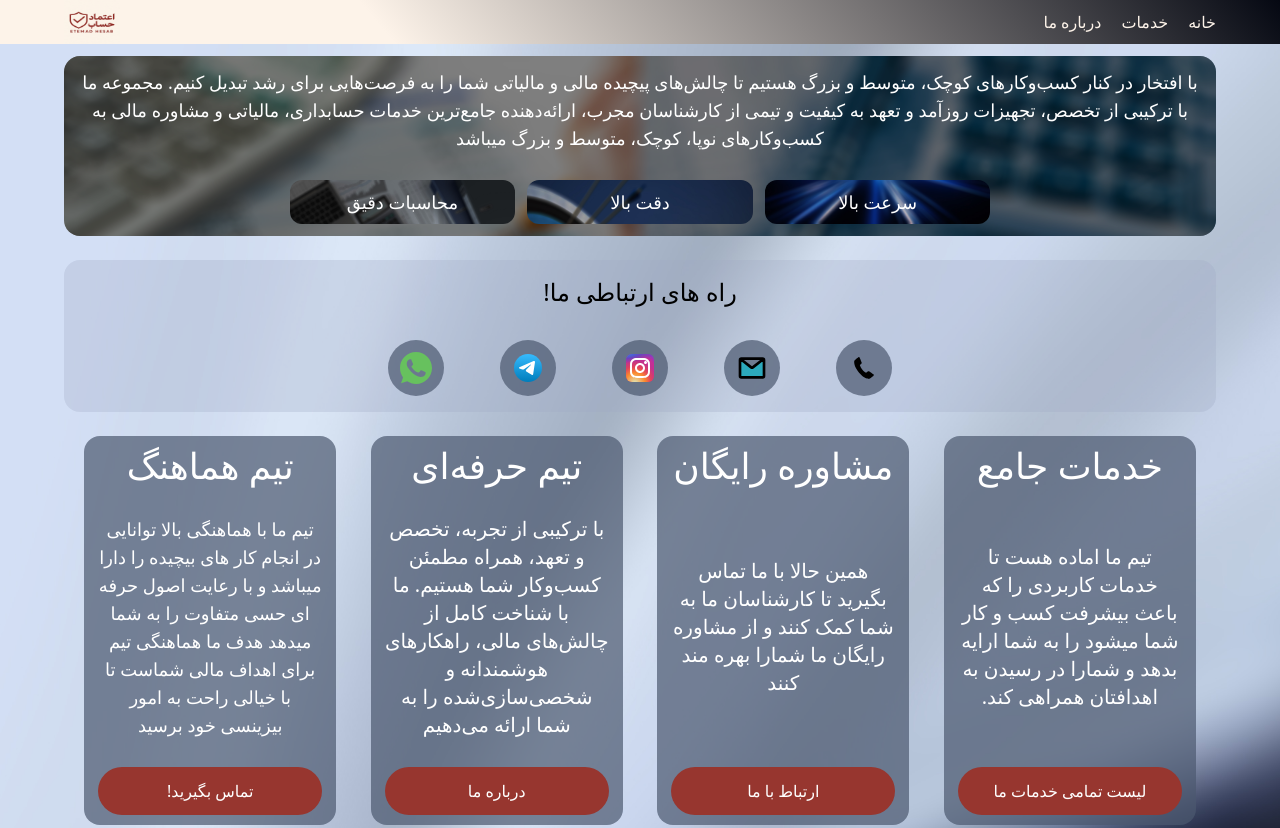
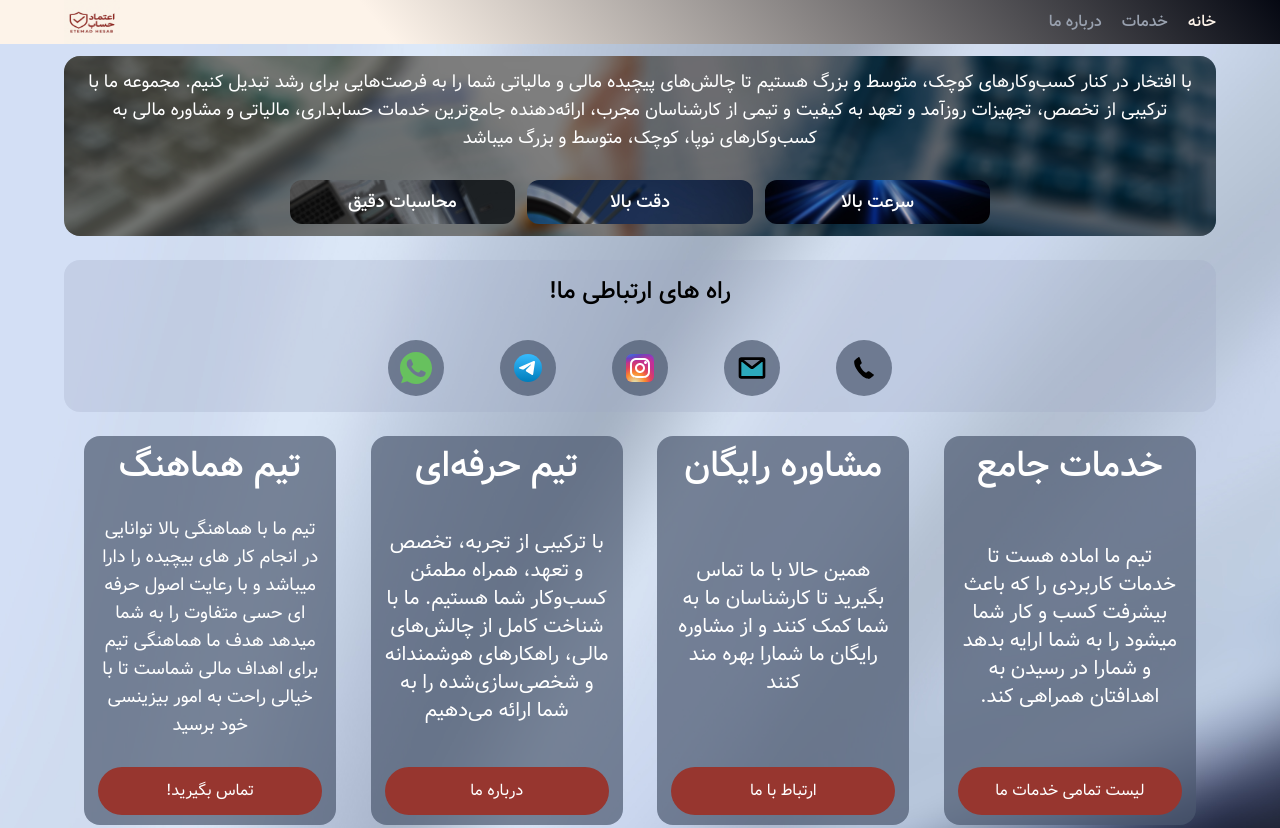
Before and after one commit to nimamesbah/etemad-hesab, a website: page index.html in a window 1280 px wide. Shown: the top 828 px of the page. Drawn offline with Linux system fonts and the light colour scheme.

Commit message:
font added

```diff
--- a/assets/app.js
+++ b/assets/app.js
@@ -6,6 +6,8 @@ const menuHam = document.getElementById("menuHam")
 const contacts = document.getElementById("contacts")
 const loading = document.getElementById("loading")
 const firstText = document.getElementById("firstText")
+
+
 
 
 function phoneHandle() {
@@ -50,13 +52,16 @@ function scrollFunc() {
 
 function goToContacts() {
     window.scrollTo({
-        top: contacts.offsetTop - 200
+        top: contacts.offsetTop - 300
     })
     contacts.classList.add("animate-pulse")
     setTimeout(() => contacts.classList.remove("animate-pulse"), 4000)
 }
 
 function loadingHandle() {
+    // debugger
+    if (location.pathname === "/index.html" || location.pathname === "/etemad_hesab/index.html") {
+
         setTimeout(() => {
             loading.classList.remove("opacity-100")
             loading.classList.add("opacity-0")
@@ -64,13 +69,17 @@ function loadingHandle() {
         setTimeout(() => {
             loading.classList.remove("flex")
             loading.classList.add("hidden")
-        document.documentElement.style.overflow = ''
+            document.body.style.overflow = ''
+            enableScroll()
 
         }, 2300)
         setTimeout(() => {
             firstText.classList.remove("brightness-0")
             contacts.classList.remove("brightness-0")
         }, 2300)
+    } else
+        setTimeout(() => otherPage(), 100)
+
 }
 
 function boxHandle() {
@@ -93,8 +102,31 @@ function boxHandle() {
 
 }
 
+function otherPage() {
+    enableScroll()
+    document.body.style.overflow = "visible"
+
+}
+
 loadingHandle()
-document.documentElement.style.overflow = 'hidden'
+
+disableScroll()
+document.body.style.overflow = "hidden"
 
 window.addEventListener("scroll", scrollFunc)
 window.addEventListener("scroll", boxHandle)
+console.log("loc", location.pathname)
+
+function disableScroll() {
+    document.addEventListener('touchmove', preventDefault, {
+        passive: false
+    });
+}
+
+function enableScroll() {
+    document.removeEventListener('touchmove', preventDefault);
+}
+
+function preventDefault(e) {
+    e.preventDefault();
+}
--- a/assets/input.css
+++ b/assets/input.css
@@ -1,15 +1,10 @@
 @import "tailwindcss";
 
 @theme {
-    --color-logoBg: #fdf3e9;
-    --color-darkH: #050812;
-    --color-bigBox: rgba(159, 168, 196, 0.3);
-    --color-4Box: rgba(76, 89, 111, 0.7);
-    --color-btnBox: #97362f;
-    --breakpoint-800: 800px
+  --color-logoBg: #fdf3e9;
+  --color-darkH: #050812;
+  --color-bigBox: rgba(159, 168, 196, 0.3);
+  --color-4Box: rgba(76, 89, 111, 0.7);
+  --color-btnBox: #97362f;
+  --breakpoint-800: 800px;
 }
-
-@font-face {
-    font-family: elham, sans-serif;
-    src: url(/assets/fonts/B_Elham_0.ttf) format(truetype);
-}
--- a/assets/style.css
+++ b/assets/style.css
@@ -1,8 +1,36 @@
+@font-face {
+  font-family: "vazir";
+  src: url("/assets/fonts/Vazir.woff2") format("woff2"),
+    url("/assets/fonts/Vazir.woff") format("woff");
+  font-weight: 300; /* Light */
+  font-style: normal;
+}
+
+@font-face {
+  font-family: "vazir";
+  src: url("/assets/fonts/Vazir-Medium.woff2") format("woff2"),
+    url("/assets/fonts/Vazir-Medium.woff") format("woff");
+  font-weight: 500; /* Medium */
+  font-style: normal;
+}
+
+@font-face {
+  font-family: "vazir";
+  src: url("/assets/fonts/Vazir-Bold.woff2") format("woff2"),
+    url("/assets/fonts/Vazir-Bold.woff") format("woff");
+  font-weight: 700; /* Bold */
+  font-style: normal;
+}
 #header {
   background: linear-gradient(50deg, #fdf3e9 30%, #050812);
 }
+html {
+  -webkit-font-smoothing: antialiased;
+  -moz-osx-font-smoothing: grayscale;
+}
 
 body {
+  font-family: "Vazir", "Segoe UI", "Helvetica Neue", Arial, sans-serif;
   background: url(/assets/images/mainBg.jpg) no-repeat;
   background-size: cover;
 }
@@ -27,19 +55,23 @@ body {
   background-size: cover;
 }
 
-#contacts {}
+#contacts {
+}
 
 footer {
   background: linear-gradient(180deg, #fdf3e9 50%, #050812);
 }
 
-article>p:not(:first-child) {
+article > p:not(:first-child) {
   display: inline-block;
   margin-top: 40px;
 }
 
-footer>a {
+footer > a {
   display: block;
+}
+p {
+  font-weight: 300;
 }
 
 .loader {
--- a/index.html
+++ b/index.html
@@ -33,9 +33,9 @@
      <header id="header" class=" h-11 w-full">
         <div id="containerH" class="flex w-[90%] mx-auto h-full items-center justify-between">
             <nav id="menuBar" class="sm:flex justify-between items-center w-max gap-5 hidden">
-                <a href="/index.html" class="text-logoBg">خانه</a>
-                <a href="/services.html" class="text-logoBg">خدمات</a>
-                <a href="/about_me.html" class="text-logoBg">درباره ما</a>
+                <a href="/index.html" class="text-logoBg ">خانه</a>
+                <a href="/services.html" class="text-gray-400 ">خدمات</a>
+                <a href="/about_me.html" class="text-gray-400 ">درباره ما</a>
             </nav>
             <svg class="block sm:hidden cursor-pointer duration-300" onclick="hamburgerHandle()" id="hamburger" width="35px" height="35px" viewBox="0 0 24 24" version="1.1" xmlns="http://www.w3.org/2000/svg" xmlns:xlink="http://www.w3.org/1999/xlink">
                 <title>Menu</title>
@@ -135,7 +135,7 @@
                 <div  class="w-[252px] max-800:translate-x-[500px] duration-300 h-[389px] bg-4Box rounded-2xl flex flex-col  px-3.5 py-2.5 justify-between   items-center">
                     <h1 class="text-4xl">خدمات جامع</h1>
                     <p class="text-xl">تیم ما اماده هست تا خدمات کاربردی را که باعث بیشرفت کسب و کار شما میشود را به شما ارایه بدهد و شمارا در رسیدن به اهدافتان همراهی کند.</p>
-                    <a href="/services.html" class="w-full rounded-3xl bg-btnBox h-max py-3 duration-200 hover:bg-gray-700 cursor-pointer">
+                    <a href="/services.html" class=" w-full rounded-3xl bg-btnBox h-max py-3 duration-200 hover:bg-gray-700 cursor-pointer">
                         <p>لیست تمامی خدمات ما</p>
                     </a>
                 </div>
--- /dev/null
+++ b/tailwind.config.js
@@ -0,0 +1,9 @@
+module.exports = {
+    theme: {
+        extend: {
+            fontFamily: {
+                myfont: ['MyFont', 'Segoe UI', 'Helvetica Neue', 'Arial', 'sans-serif'],
+            },
+        },
+    },
+}
```
Also changed, not shown: about_me.html (+2 -2 lines), services.html (+2 -2 lines), assets/fonts/B_Elham_0.ttf (deleted), assets/fonts/Vazir-Bold.woff (added), assets/fonts/Vazir-Bold.woff2 (added), assets/fonts/Vazir-Light.woff (added), assets/fonts/Vazir-Light.woff2 (added), assets/fonts/Vazir-Medium.woff (added), assets/fonts/Vazir-Medium.woff2 (added), assets/fonts/Vazir.woff (added), assets/fonts/Vazir.woff2 (added), assets/output.css. Lines whose indentation alone changed are shown as unchanged.
